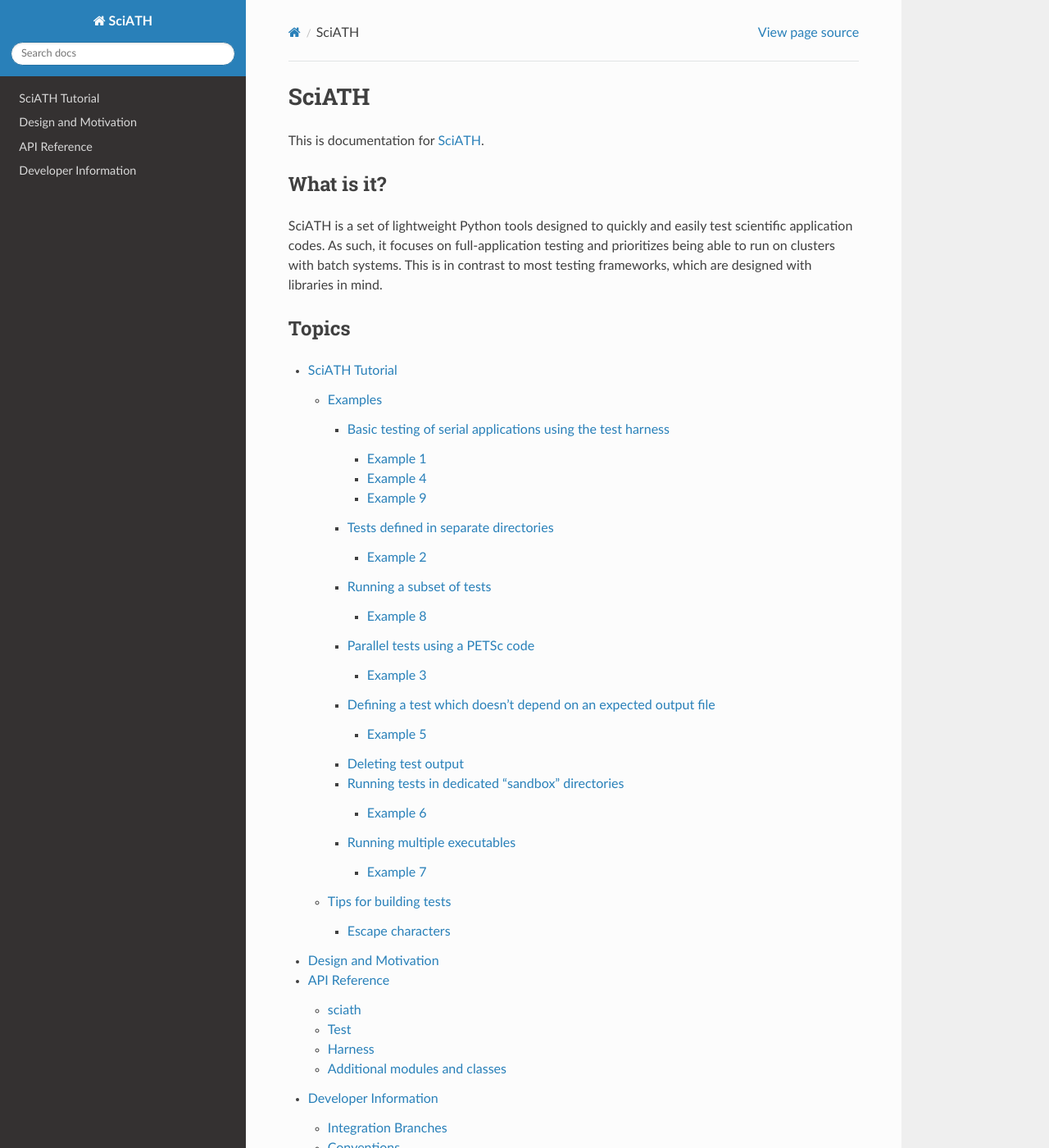
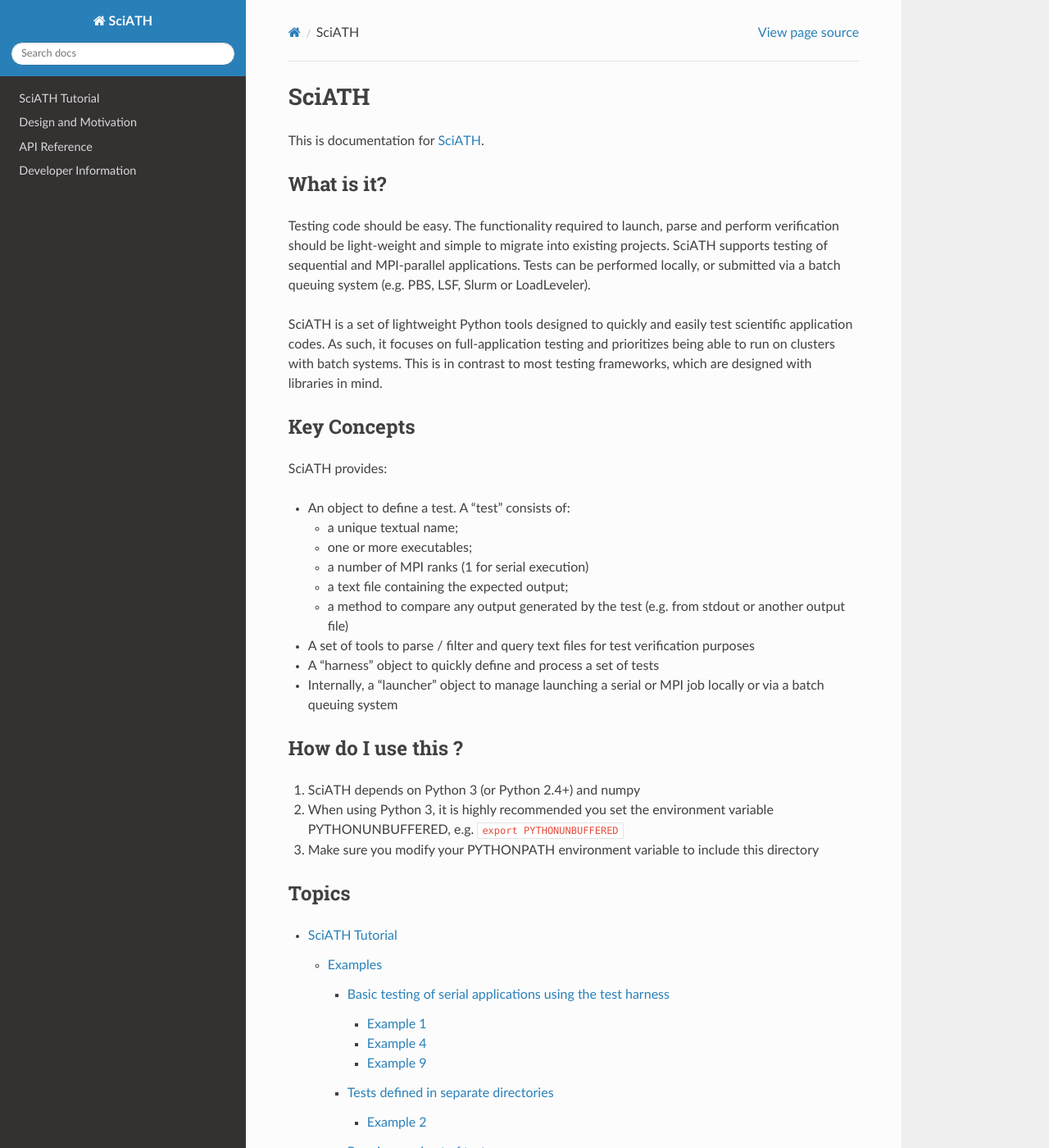
Before and after one commit to sciath/sciath, a Sphinx documentation site: the page built from docs/index.rst, in a window 1280 px wide and 1400 px high. Shown: the whole window at 82% size. Built offline with Sphinx 7.4.7 and the Read the Docs theme 2.0.0, drawn with Linux system fonts in a browser that asks for light colours.

```diff
--- a/docs/index.rst
+++ b/docs/index.rst
@@ -9,10 +9,47 @@ This is documentation for `SciATH`_.
 What is it?
 ===========
 
+Testing code should be easy. The functionality required to launch, parse
+and perform verification should be light-weight and simple to migrate
+into existing projects. SciATH supports testing of sequential and
+MPI-parallel applications. Tests can be performed locally, or submitted
+via a batch queuing system (e.g. PBS, LSF, Slurm or LoadLeveler).
+
 SciATH is a set of lightweight Python tools designed to quickly and easily test scientific application codes. As such,
 it focuses on full-application testing
 and prioritizes being able to run on clusters with batch systems.
 This is in contrast to most testing frameworks, which are designed with libraries in mind.
+
+Key Concepts
+============
+
+SciATH provides:
+
+-  An object to define a test. A “test” consists of:
+
+   -  a unique textual name;
+   -  one or more executables;
+   -  a number of MPI ranks (1 for serial execution)
+   -  a text file containing the expected output;
+   -  a method to compare any output generated by the test (e.g. from
+      stdout or another output file)
+
+-  A set of tools to parse / filter and query text files for test
+   verification purposes
+-  A “harness” object to quickly define and process a set of tests
+-  Internally, a “launcher” object to manage launching a serial or MPI
+   job locally or via a batch queuing system
+
+How do I use this ?
+===================
+
+1. SciATH depends on Python 3 (or Python 2.4+) and numpy
+
+2. When using Python 3, it is highly recommended you set the environment
+   variable PYTHONUNBUFFERED, e.g. ``export PYTHONUNBUFFERED``
+
+3. Make sure you modify your PYTHONPATH environment variable to include
+   this directory
 
 Topics
 ======
```
Also changed, not shown: README.rst (+4 -41 lines).
